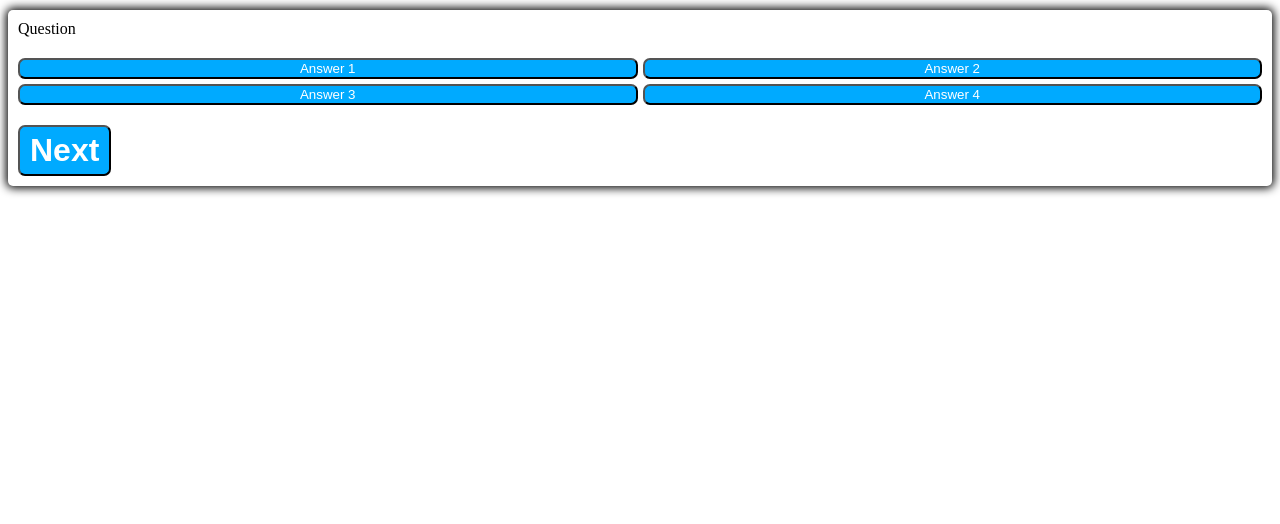
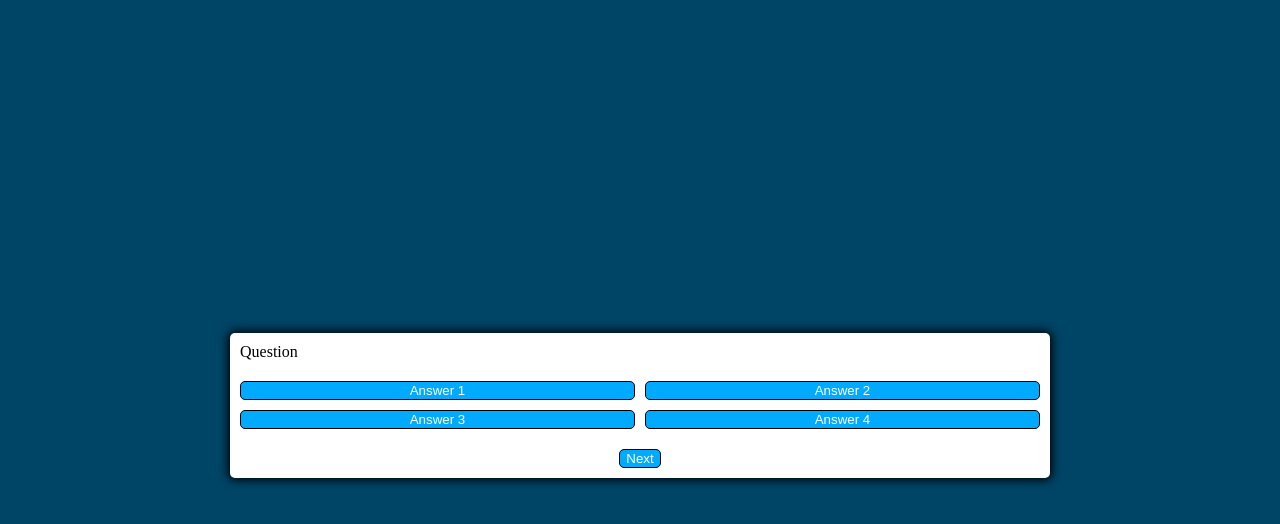
Before and after one commit to mvictn/milestone-1, a plain HTML site: page questions.html in a window 1280 px wide. Drawn offline with Linux system fonts and the light colour scheme.

Commit message:
fixed up my questions html

```diff
--- a/questions.css
+++ b/questions.css
@@ -3,50 +3,63 @@
     --hue-correct: 145;
     --hue-wrong: 0;
 }
+body.correct{
+    --hue: var(var(--hue-correct))
+}
+body.wrong{
+    --hue: var(var(--hue-wrong))
+}
+body{
+    --hue: var(--hue-neutral);
+    padding: 0;
+    margin: 0;
+    display: flex;
+    justify-content: center;
+    align-items: center;
+    width: 100vw;
+    height: 100vh;
+    background-color: hsl(var(--hue), 100%, 20%);
+}
 .container{
-    width: px;
-    max-width: 100%;
+    width: 800px;
+    max-width: 80%;
     background-color: white;
     border-radius: 5px;
     padding: 10px;
     box-shadow: 0 0 10px 2px;
     margin-top: 10px;
 }
-body.correct{
-    --hue: var(--hue-correct);
+.next.btn{
+    font-size: 1.4rem;
+    font-weight: bold;
+    padding: 10px 20px;
 }
-body.wrong{
-    --hue: var(--hue-wrong);
+.control{
+    display: flex;
+    justify-content: center;
+    align-items: center;
 }
 .btn-grid{
     display: grid;
     grid-template-columns: repeat(2, auto);
-    gap: 5px;
+    gap: 10px;
     margin: 20px 0;
 }
 .btn{
-    --hue: var(--hue-neutral);
+    --hur: var(--hue-neutral);
     background-color: hsl(var(--hue), 100%, 50%);
+    border: 1px solid black;
+    border-radius: 5px;
     color: white;
-    border-radius: 7px;
     outline: none;
 }
+
 .btn:hover{
-    border-color:black;
+    border-color: color;
 }
 .btn.correct{
-    --hue: var(--hue-correct)
+    --hue: var(--hue-correct);
 }
 .btn.wrong{
-    --hue: var(--hue-wrong)
+    --hue: var(--hue-wrong);
 }
-.next-btn{
-    font-size: 2rem;
-    font-weight: bold;
-    padding: 5px 10px;
-}
-.controls{
-    display: flex;
-    justify-content: center;
-    align-items: c;
-}
```
